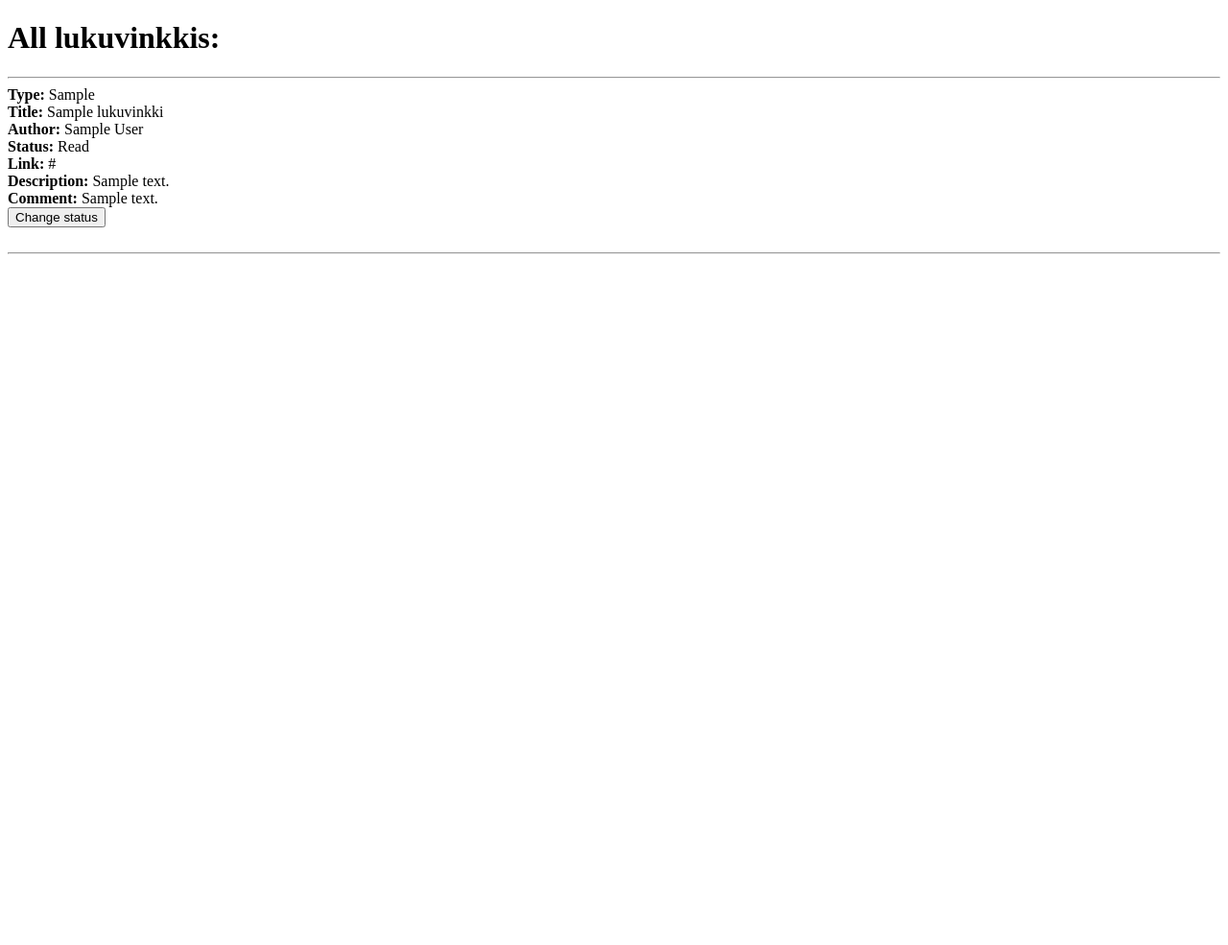
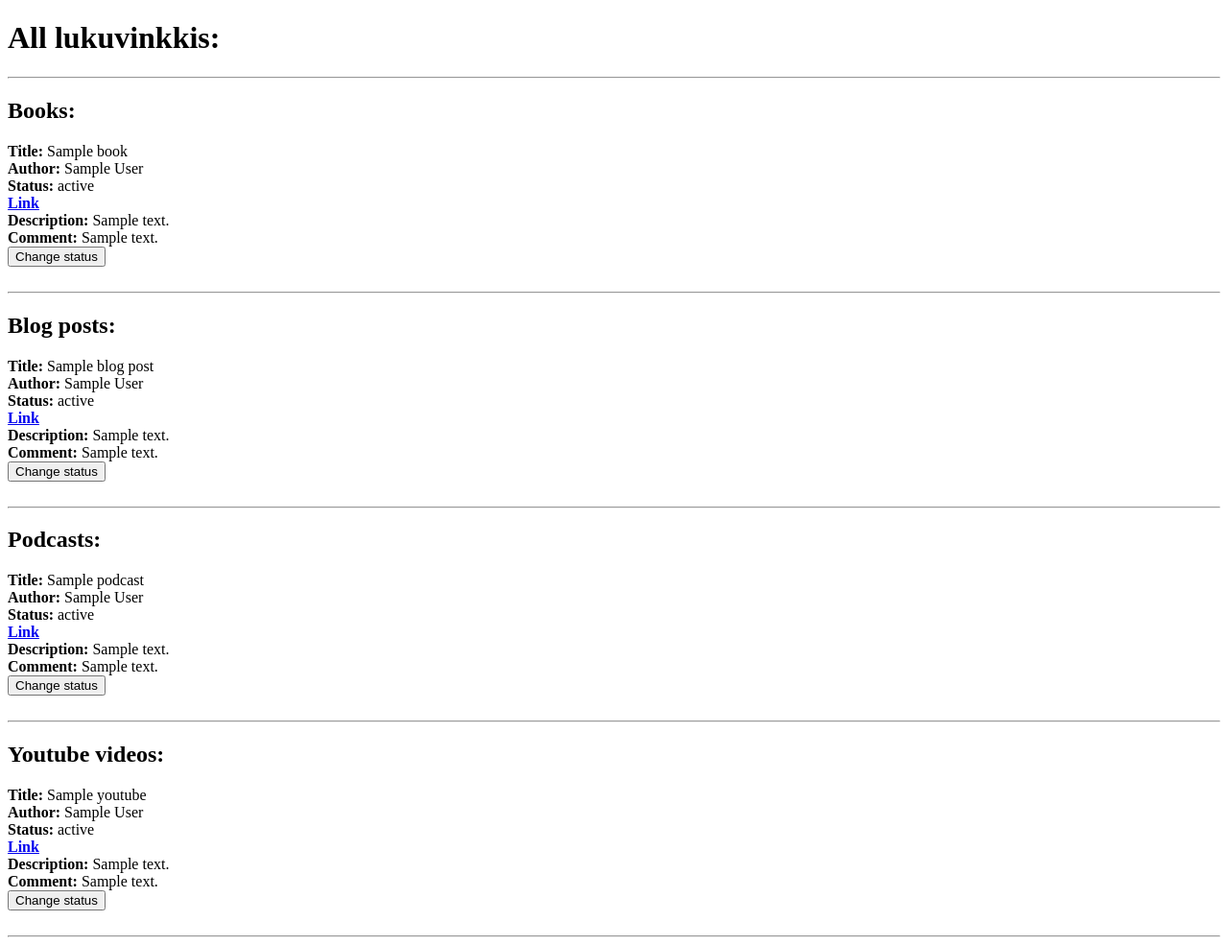
Before and after one commit to sangsami/ohtuminiproject, a Flask app: template src/templates/lukuvinkkiview.html in a window 1280 px wide. Shown: the whole page at 96% size. Before the commit the page ends 265 px from the top, so only its background shows below. Run offline with Flask 2, Linux system fonts and the light colour scheme; tables that the repository leaves empty hold one stand-in row (values such as "Sample post"); the template is opened without the code that fills it: values that come from a table or form of the project are taken from there, most other values are stand-ins (such as "Sample title", 1, 10 or a date in 2020).

Commit message:
lukuvinkkis save to database, lukuvinkkiview list in order of newest and type

```diff
--- a/src/entities/lukuvinkki.py
+++ b/src/entities/lukuvinkki.py
@@ -32,6 +32,7 @@
         self.descript = description
         self.link = link
         self.comment = comment
+        self.current_type = type
 
     def read_status(self):
         return "Read" if self.is_read else "Not read"
--- a/src/templates/choosetype.html
+++ b/src/templates/choosetype.html
@@ -9,12 +9,15 @@
     <br>
     <input type="radio" name="type" id="book" value="Book" checked/>
     <label for="book">Book</label>
+    <br>
     <input type="radio" name="type" id="blog_post" value="Blog post"/>
     <label for="blog_post">Blog post</label>
+    <br>
     <input type="radio" name="type" id="podcast" value="Podcast"/>
     <label for="podcast">Podcast</label>
+    <br>
     <input type="radio" name="type" id="video" value="Youtube"/>
-    <label for="video">Video</label>
+    <label for="video">Youtube</label>
     <br>
     <br>
     <input type="submit" name="submit" id="submit" value="Submit"/>
--- a/src/templates/lukuvinkkiview.html
+++ b/src/templates/lukuvinkkiview.html
@@ -7,39 +7,130 @@
 {% block body %}
 <h1>All lukuvinkkis: </h1>
 <hr>
-{% if all_lukuvinkki %}
-    {% for lukuvinkki in all_lukuvinkki %}
-        <b>Type:</b> {{ lukuvinkki.current_type }}<br>
+{% if books %}
+    <h2>Books: </h2>
+    {% for book in books %}
+        <b>Title:</b> {{ book.title }}<br>
 
-        <b>Title:</b> {{ lukuvinkki.title }}<br>
+        <b>Author:</b> {{ book.author }}<br>
 
-        <b>Author:</b> {{ lukuvinkki.author }}<br>
+        <b>Status:</b> {{ book.read_status() }}<br>
 
-        <b>Status:</b> {{ lukuvinkki.read_status() }}<br>
-
-        {% if lukuvinkki.link %}
-            <b>Link:</b> {{ lukuvinkki.link }}<br>
+        {% if book.link %}
+            <a href="{{ book.link }}"><b>Link</b></a><br>
         {% endif %}
 
-        {% if lukuvinkki.descript %}
-            <b>Description:</b> {{ lukuvinkki.descript }}<br>
+        {% if book.descript %}
+            <b>Description:</b> {{ book.descript }}<br>
         {% endif %}
 
-        {% if lukuvinkki.comment %}
-            <b>Comment:</b> {{ lukuvinkki.comment }}
+        {% if book.comment %}
+            <b>Comment:</b> {{ book.comment }}
         {% endif %}
 
         <form action="/lukuvinkkiview" method="POST">
             <input type="submit" name="change_status_button" value="Change status">
-            <input type="hidden" value={{ lukuvinkki.id }} name="lukuvinkki_id">
+            <input type="hidden" value={{ book.id }} name="lukuvinkki_id">
         </form>
         <br>
 
+        {% endfor %}
         <hr>
+{% endif %}
+
+{% if blog_posts %}
+    <h2>Blog posts: </h2>
+    {% for blog_post in blog_posts %}
+
+        <b>Title:</b> {{ blog_post.title }}<br>
+
+        <b>Author:</b> {{ blog_post.author }}<br>
+
+        <b>Status:</b> {{ blog_post.read_status() }}<br>
+
+        {% if blog_post.link %}
+                <a href="{{ blog_post.link }}"><b>Link</b></a><br>
+        {% endif %}
+
+        {% if blog_post.descript %}
+            <b>Description:</b> {{ blog_post.descript }}<br>
+        {% endif %}
+
+        {% if blog_post.comment %}
+            <b>Comment:</b> {{ blog_post.comment }}
+        {% endif %}
+
+        <form action="/lukuvinkkiview" method="POST">
+            <input type="submit" name="change_status_button" value="Change status">
+            <input type="hidden" value={{ blog_post.id }} name="lukuvinkki_id">
+        </form>
+        <br>
+
         {% endfor %}
+        <hr>
+{% endif %}
 
+{% if podcasts %}
+    <h2>Podcasts: </h2>
+    {% for podcast in podcasts %}
+        <b>Title:</b> {{ podcast.title }}<br>
+
+        <b>Author:</b> {{ podcast.author }}<br>
+
+        <b>Status:</b> {{ podcast.read_status() }}<br>
+
+        {% if podcast.link %}
+                <a href="{{ podcast.link }}"><b>Link</b></a><br>
+        {% endif %}
+
+        {% if podcast.descript %}
+            <b>Description:</b> {{ podcast.descript }}<br>
+        {% endif %}
+
+        {% if podcast.comment %}
+            <b>Comment:</b> {{ podcast.comment }}
+        {% endif %}
+
+        <form action="/lukuvinkkiview" method="POST">
+            <input type="submit" name="change_status_button" value="Change status">
+            <input type="hidden" value={{ podcast.id }} name="lukuvinkki_id">
+        </form>
+        <br>
+
+        {% endfor %}
+        <hr>
+{% endif %}
+
+{% if youtubes %}
+    <h2>Youtube videos: </h2>
+    {% for youtube in youtubes %}
+        <b>Title:</b> {{ youtube.title }}<br>
+
+        <b>Author:</b> {{ youtube.author }}<br>
+
+        <b>Status:</b> {{ youtube.read_status() }}<br>
+
+        {% if youtube.link %}
+                <a href="{{ youtube.link }}"><b>Link</b></a><br>
+        {% endif %}
+
+        {% if youtube.descript %}
+            <b>Description:</b> {{ youtube.descript }}<br>
+        {% endif %}
+
+        {% if youtube.comment %}
+            <b>Comment:</b> {{ youtube.comment }}
+        {% endif %}
+
+        <form action="/lukuvinkkiview" method="POST">
+            <input type="submit" name="change_status_button" value="Change status">
+            <input type="hidden" value={{ youtube.id }} name="lukuvinkki_id">
+        </form>
+        <br>
+
+        {% endfor %}
+        <hr>
 {% endif %}
 
 
-
 {% endblock %}
```
Also changed, not shown: lukuvinkki_schema.sql (deleted, +0 -12 lines), schema.sql (+15 -1 lines), src/repositories/lukuvinkki_repository.py (+14 -2 lines), src/routes.py (+12 -6 lines), src/services/lukuvinkki_service.py (+9 -9 lines), src/templates/addlukuvinkki.html (+10 -3 lines).
